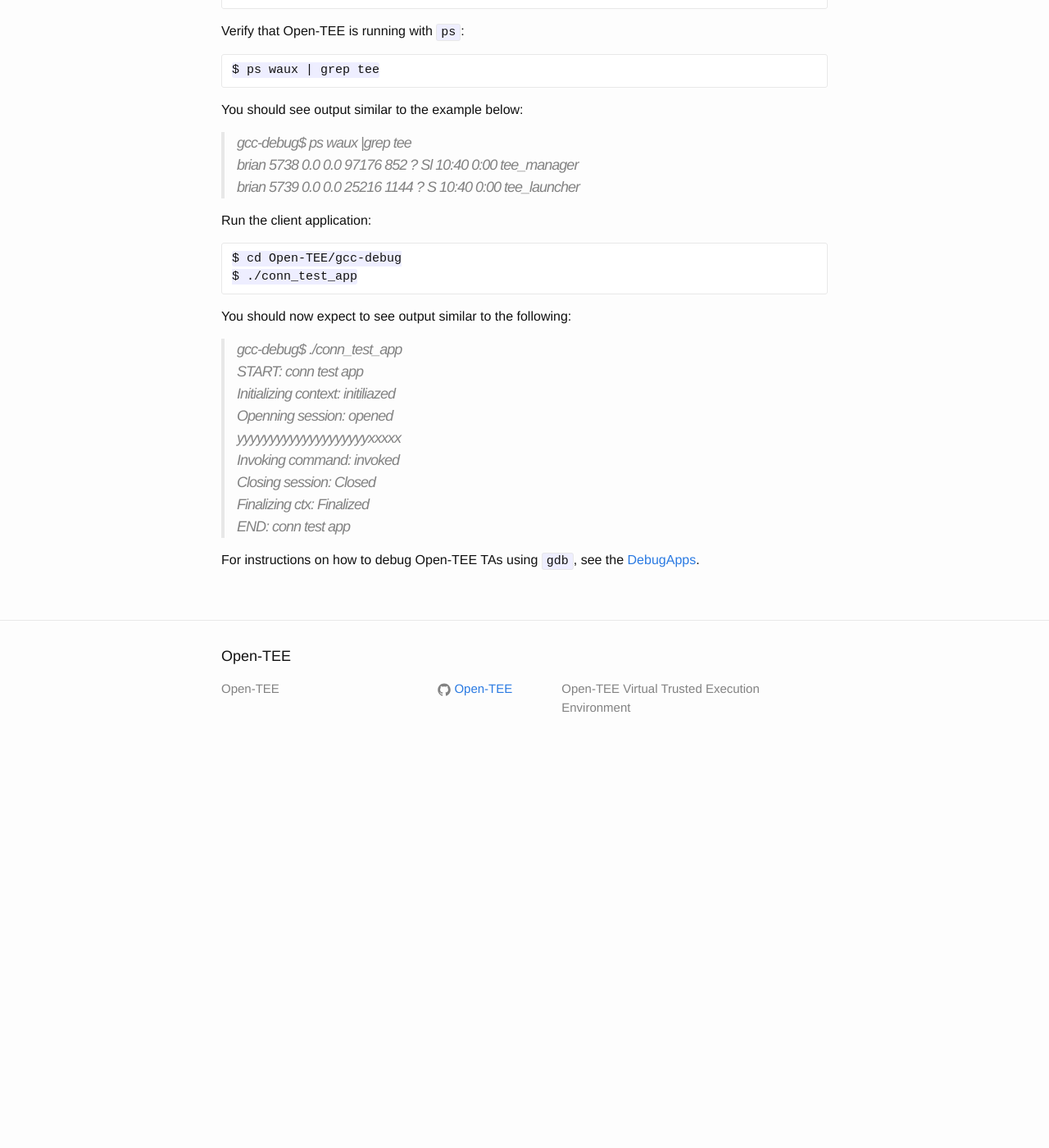
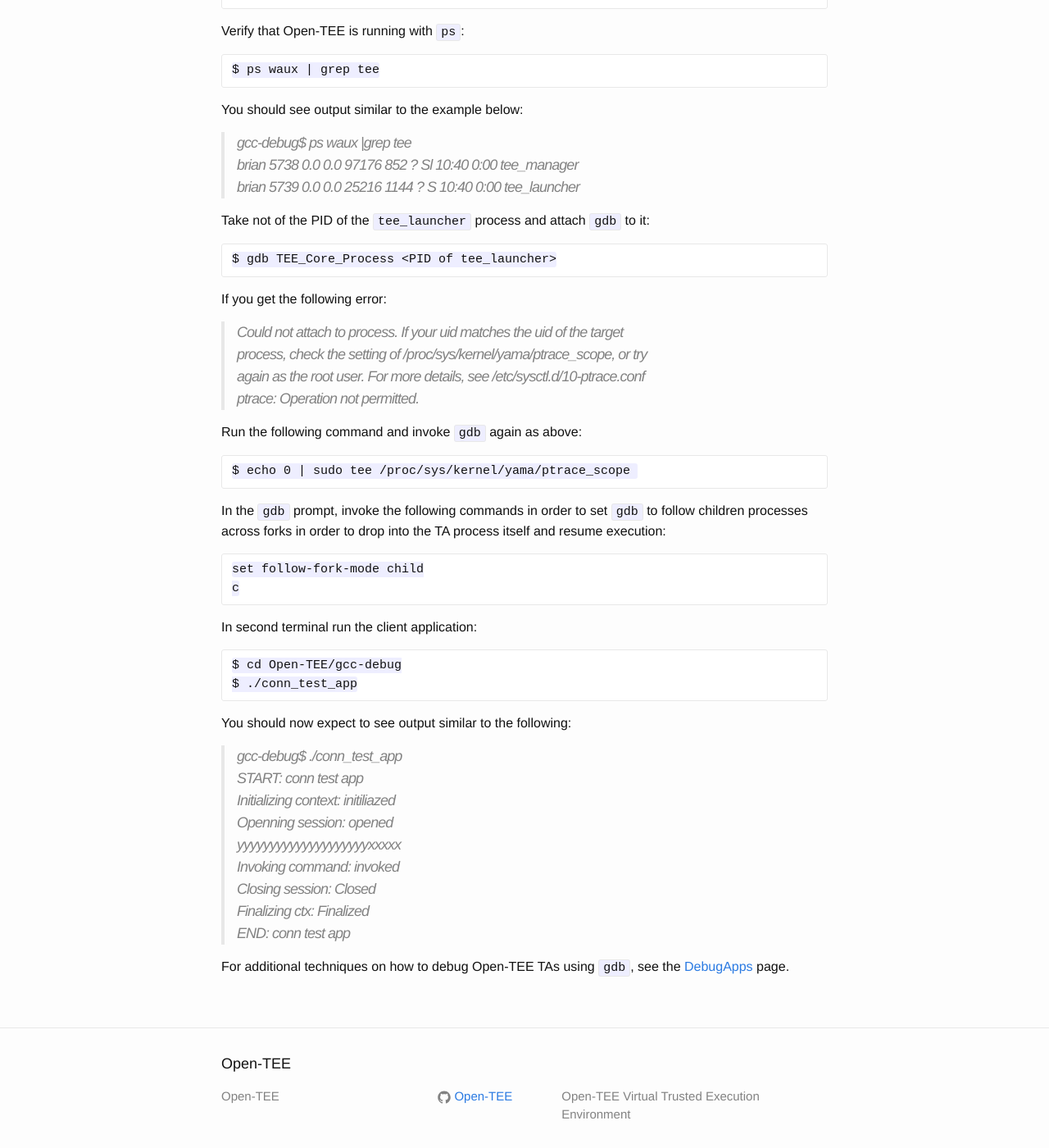
Before and after one commit to Open-TEE/Open-Tee.github.io, a Jekyll site: the page built from tutorial.md, in a window 1280 px wide and 1400 px high, scrolled down 1526 px. Shown: the whole window at 82% size. Built offline with Jekyll 4.4.1, drawn with Linux system fonts in a browser that asks for light colours; before the commit the page ends 2460 px from its top, so only the background shows below that.

Commit message:
Reinstate debugging instructions to tutorial page
Signed-off-by: Thomas Nyman <thomas.nyman@aalto.fi>

```diff
--- a/tutorial.md
+++ b/tutorial.md
@@ -78,7 +78,29 @@ You should see output similar to the example below:
 > brian     5738  0.0  0.0  97176   852 ?        Sl   10:40   0:00 tee_manager
 > brian     5739  0.0  0.0  25216  1144 ?        S    10:40   0:00 tee_launcher
 
-Run the client application:
+Take not of the PID of the `tee_launcher` process and attach `gdb` to it:
+
+    $ gdb TEE_Core_Process <PID of tee_launcher>
+
+If you get the following error:
+
+> Could not attach to process.  If your uid matches the uid of the target
+> process, check the setting of /proc/sys/kernel/yama/ptrace_scope, or try
+> again as the root user.  For more details, see /etc/sysctl.d/10-ptrace.conf
+> ptrace: Operation not permitted.
+
+Run the following command and invoke `gdb` again as above:
+
+    $ echo 0 | sudo tee /proc/sys/kernel/yama/ptrace_scope
+
+In the `gdb` prompt, invoke the following commands in order to set `gdb` to
+follow children processes across forks in order to drop into the TA process
+itself and resume execution:
+
+    set follow-fork-mode child
+    c
+
+In second terminal run the client application:
 
 	$ cd Open-TEE/gcc-debug
     $ ./conn_test_app
@@ -95,5 +117,5 @@ You should now expect to see output similar to the following:
 > Finalizing ctx: Finalized
 > END: conn test app
 
-For instructions on how to debug Open-TEE TAs using `gdb`, see the
-[DebugApps](/debugApps/).
+For additional techniques on how to debug Open-TEE TAs using `gdb`, see the
+[DebugApps](/debugApps/) page.
```
